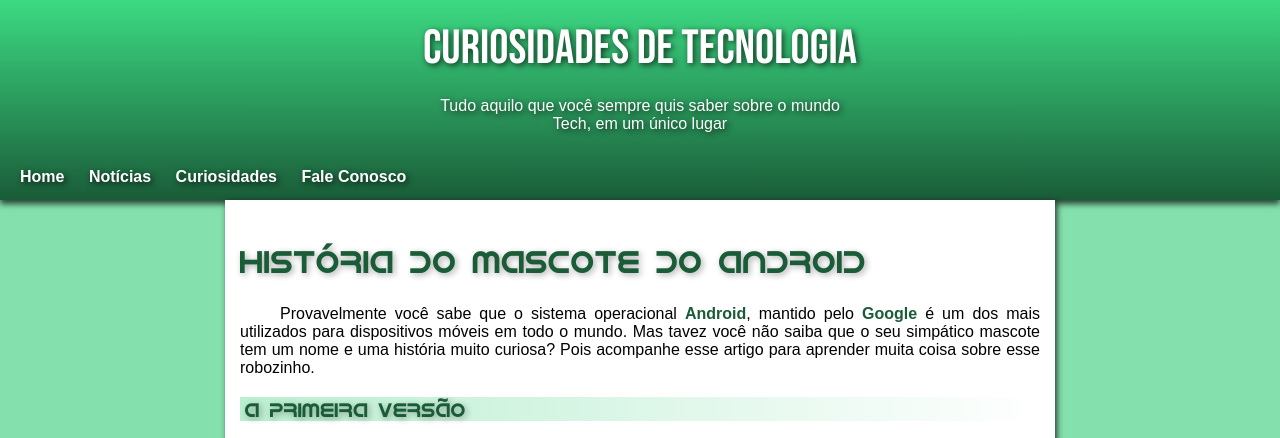
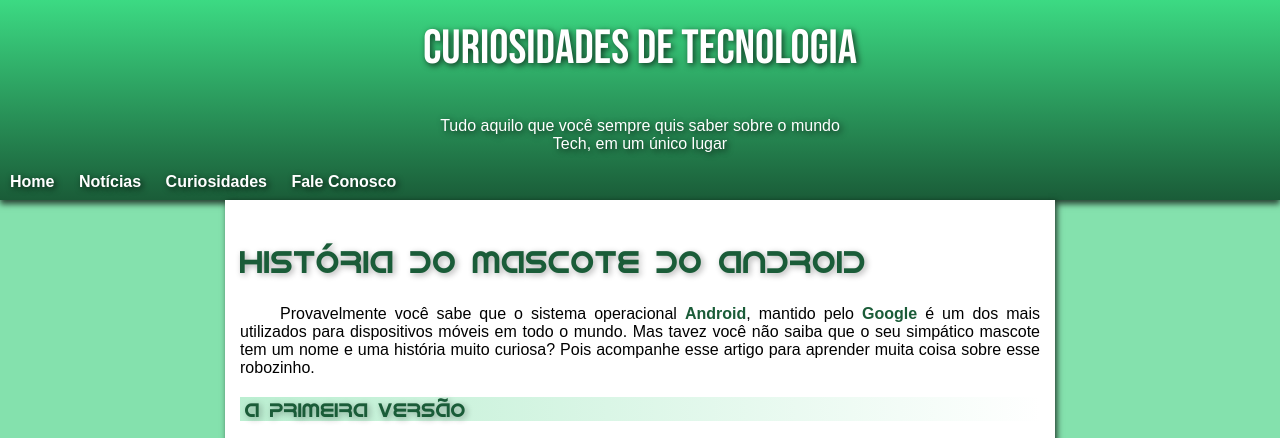
Before and after one commit to CrehOne/projeto-android, a plain HTML site: page index.html in a window 1280 px wide. Shown: the top 438 px of the page. Drawn offline with Linux system fonts and the light colour scheme.

Commit message:
corrigido header

```diff
--- a/style.css
+++ b/style.css
@@ -34,11 +34,11 @@ header > p {
     text-align: center;
     font-weight: lighter;
     margin: auto;
-    margin-bottom: 20px;
+    padding: 20px;
 }
 
 nav{
-    margin: 35px 0px 10px 10px;
+    margin: 0px;
 }
 
 nav > a {
```
